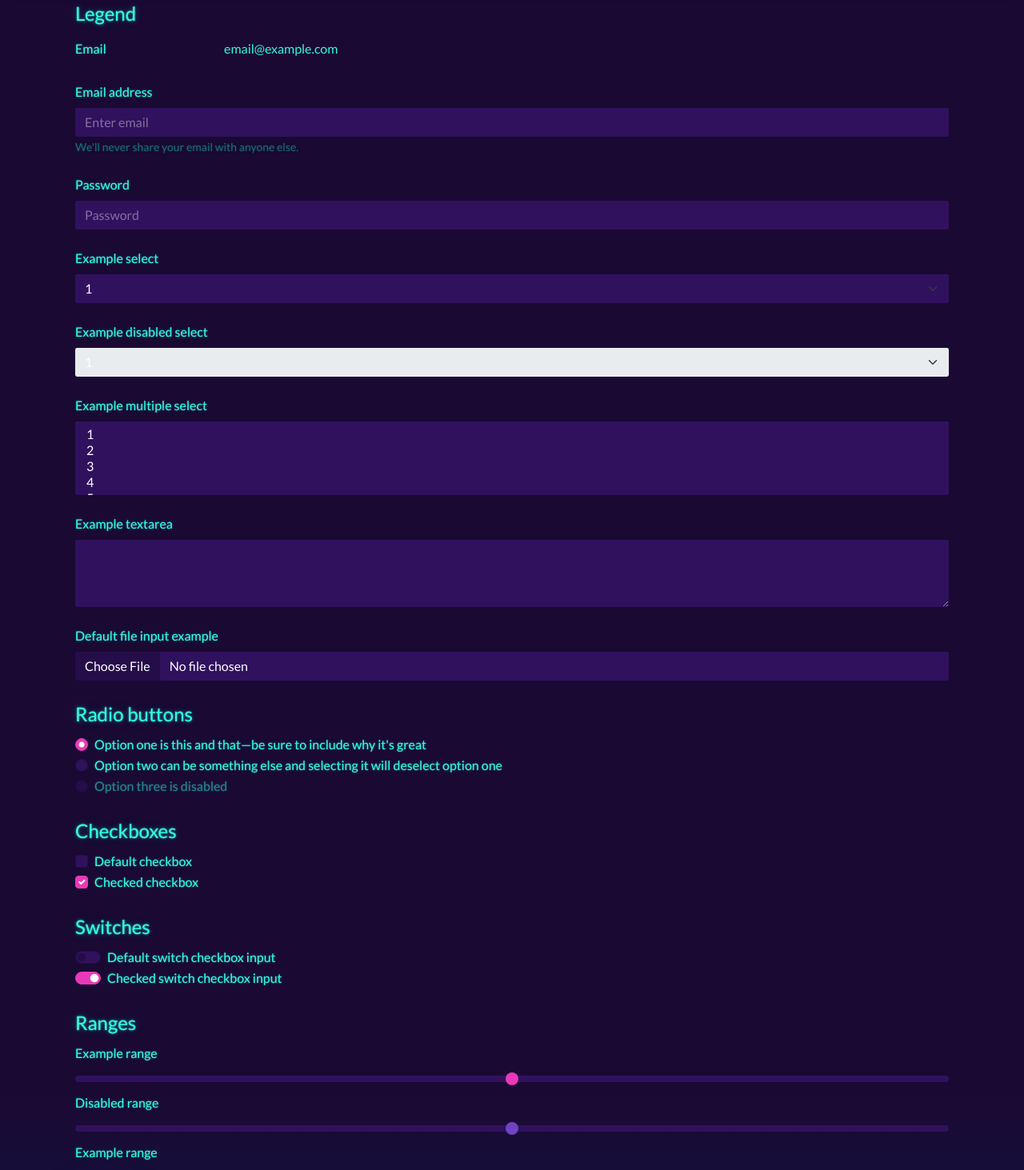
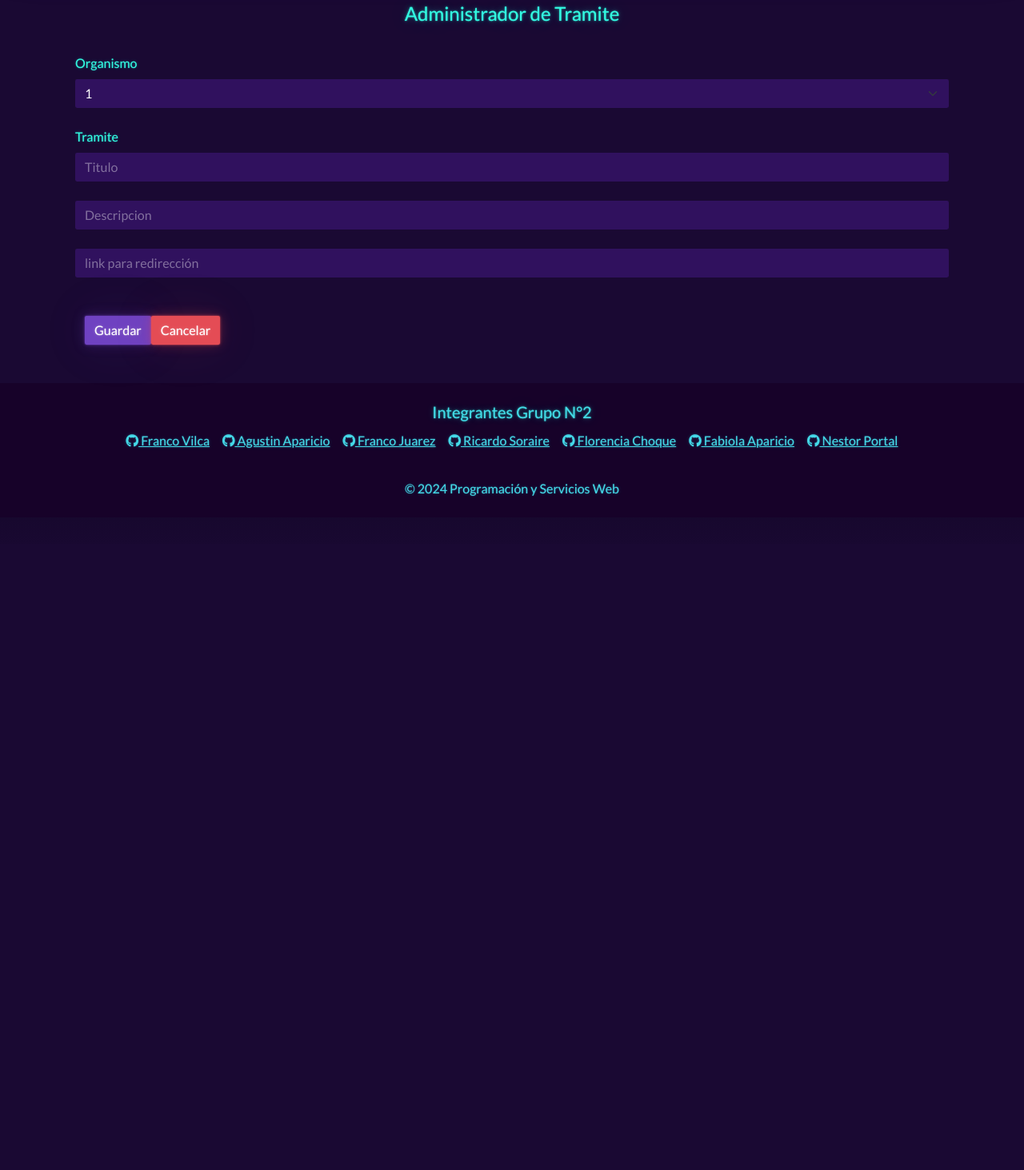
Before and after one commit to jorgeagustinaparicio/desarrollo-frontend-tramitar, an Angular app in the folder TramitAR/: page /admin/tramite in a window 1280 px wide. Shown: the part 120-1583 px from the top of the page at 80% size. After the commit the page ends 800 px from the top, so only its background shows below. Built offline with nearby package versions, Linux system fonts and the light colour scheme.

Commit message:
"Updated card component CSS and HTML, footer component HTML, navbar component CSS, and nuevo component HTML."

```diff
--- a/TramitAR/src/app/components/card/card.component.html
+++ b/TramitAR/src/app/components/card/card.component.html
@@ -1,19 +1,11 @@
-<!-- <div class="card">
-    <img [src]="organism.imagen" class="card-img-top img-fluid" alt="...">
-    <h5 class="card-title">{{ organism.nombre }}</h5>
-    <ul>
-        <li *ngFor="let procedure of procedures">{{ procedure.nombre }}</li>
-    </ul>
-</div> -->
-
-<div class="card border-primary mb-3" style="width: 18rem;">
-    <img [src]="organism.imagen" class="card-img-top img-fluid" alt="...">
+<div class="card border-primary mb-3 ov-card-grid" style="width: 18rem;">
+    <img [src]="organism.imagen" class="card-img-top img-fluid ov-card-blur" alt="...">
     <div class="card-body">
         <h5 class="card-title">{{ organism.nombre }}</h5>
         <div class="accordion" [id]="'accordionExample' + organism.id">
             <div class="accordion-item">
                 <h2 class="accordion-header" [id]="'heading' + organism.id">
-                    <button class="accordion-button" type="button" data-bs-toggle="collapse"
+                    <button class="accordion-button collapsed" type="button" data-bs-toggle="collapse"
                         [attr.data-bs-target]="'#collapse' + organism.id" aria-expanded="true"
                         [attr.aria-controls]="'collapse' + organism.id">
                         Trámites
--- a/TramitAR/src/app/components/footer/footer.component.html
+++ b/TramitAR/src/app/components/footer/footer.component.html
@@ -30,13 +30,13 @@
                         </a>
                     </li>
                     <li class="mx-2 my-1">
-                        <a href="https://github.com/integrante6" class="text-light">
-                            <i class="fab fa-github"></i> Integrante 6
+                        <a href="http://github.com/FabiolaAparicio24" class="text-light">
+                            <i class="fab fa-github"></i> Fabiola Aparicio
                         </a>
                     </li>
                     <li class="mx-2 my-1">
-                        <a href="https://github.com/integrante7" class="text-light">
-                            <i class="fab fa-github"></i> Integrante 7
+                        <a href="https://github.com/Nestormarcelo" class="text-light">
+                            <i class="fab fa-github"></i> Nestor Portal
                         </a>
                     </li>
                 </ul>
--- a/TramitAR/src/app/components/nuevo/nuevo.component.html
+++ b/TramitAR/src/app/components/nuevo/nuevo.component.html
@@ -1,29 +1,11 @@
 <div class="container pt-5">
     <form>
         <fieldset>
-            <legend>Legend</legend>
-            <div class="row">
-                <label for="staticEmail" class="col-sm-2 col-form-label">Email</label>
-                <div class="col-sm-10">
-                    <input type="text" readonly="" class="form-control-plaintext" id="staticEmail"
-                        value="email@example.com">
-                </div>
-            </div>
+            <legend class="text-center">Administrador de Tramite</legend>
+            <br>
             <div>
-                <label for="exampleInputEmail1" class="form-label mt-4">Email address</label>
-                <input type="email" class="form-control" id="exampleInputEmail1" aria-describedby="emailHelp"
-                    placeholder="Enter email">
-                <small id="emailHelp" class="form-text text-muted">We'll never share your email with anyone
-                    else.</small>
-            </div>
-            <div>
-                <label for="exampleInputPassword1" class="form-label mt-4">Password</label>
-                <input type="password" class="form-control" id="exampleInputPassword1" placeholder="Password"
-                    autocomplete="off">
-            </div>
-            <div>
-                <label for="exampleSelect1" class="form-label mt-4">Example select</label>
-                <select class="form-select" id="exampleSelect1">
+                <label for="exampleSelect1" class="form-label mt-4">Organismo</label>
+                <select class="form-select" id="exampleDisabledSelect1">
                     <option>1</option>
                     <option>2</option>
                     <option>3</option>
@@ -32,93 +14,22 @@
                 </select>
             </div>
             <div>
-                <label for="exampleSelect1" class="form-label mt-4">Example disabled select</label>
-                <select class="form-select" id="exampleDisabledSelect1" disabled="">
-                    <option>1</option>
-                    <option>2</option>
-                    <option>3</option>
-                    <option>4</option>
-                    <option>5</option>
-                </select>
+                <label class="form-label mt-4">Tramite</label>
+                <input type="texto" class="form-control" id="exampleInputEmail1" placeholder="Titulo">
             </div>
+            <br>
             <div>
-                <label for="exampleSelect2" class="form-label mt-4">Example multiple select</label>
-                <select multiple="" class="form-select" id="exampleSelect2">
-                    <option>1</option>
-                    <option>2</option>
-                    <option>3</option>
-                    <option>4</option>
-                    <option>5</option>
-                </select>
+                <input type="text" class="form-control" id="exampleInputPassword1" placeholder="Descripcion">
             </div>
+            <br>
             <div>
-                <label for="exampleTextarea" class="form-label mt-4">Example textarea</label>
-                <textarea class="form-control" id="exampleTextarea" rows="3"></textarea>
+                <input type="text" class="form-control" id="exampleInputPassword1" placeholder="link para redirección">
             </div>
-            <div>
-                <label for="formFile" class="form-label mt-4">Default file input example</label>
-                <input class="form-control" type="file" id="formFile">
+            <br><br>
+            <div class="container d-flex">
+                <button type="submit" class="btn btn-primary">Guardar</button>
+                <a href="admin" type="submit" class="btn btn-danger">Cancelar</a>
             </div>
-            <fieldset>
-                <legend class="mt-4">Radio buttons</legend>
-                <div class="form-check">
-                    <input class="form-check-input" type="radio" name="optionsRadios" id="optionsRadios1"
-                        value="option1" checked="">
-                    <label class="form-check-label" for="optionsRadios1">
-                        Option one is this and that—be sure to include why it's great
-                    </label>
-                </div>
-                <div class="form-check">
-                    <input class="form-check-input" type="radio" name="optionsRadios" id="optionsRadios2"
-                        value="option2">
-                    <label class="form-check-label" for="optionsRadios2">
-                        Option two can be something else and selecting it will deselect option one
-                    </label>
-                </div>
-                <div class="form-check disabled">
-                    <input class="form-check-input" type="radio" name="optionsRadios" id="optionsRadios3"
-                        value="option3" disabled="">
-                    <label class="form-check-label" for="optionsRadios3">
-                        Option three is disabled
-                    </label>
-                </div>
-            </fieldset>
-            <fieldset>
-                <legend class="mt-4">Checkboxes</legend>
-                <div class="form-check">
-                    <input class="form-check-input" type="checkbox" value="" id="flexCheckDefault">
-                    <label class="form-check-label" for="flexCheckDefault">
-                        Default checkbox
-                    </label>
-                </div>
-                <div class="form-check">
-                    <input class="form-check-input" type="checkbox" value="" id="flexCheckChecked" checked="">
-                    <label class="form-check-label" for="flexCheckChecked">
-                        Checked checkbox
-                    </label>
-                </div>
-            </fieldset>
-            <fieldset>
-                <legend class="mt-4">Switches</legend>
-                <div class="form-check form-switch">
-                    <input class="form-check-input" type="checkbox" id="flexSwitchCheckDefault">
-                    <label class="form-check-label" for="flexSwitchCheckDefault">Default switch checkbox input</label>
-                </div>
-                <div class="form-check form-switch">
-                    <input class="form-check-input" type="checkbox" id="flexSwitchCheckChecked" checked="">
-                    <label class="form-check-label" for="flexSwitchCheckChecked">Checked switch checkbox input</label>
-                </div>
-            </fieldset>
-            <fieldset>
-                <legend class="mt-4">Ranges</legend>
-                <label for="customRange1" class="form-label">Example range</label>
-                <input type="range" class="form-range" id="customRange1">
-                <label for="disabledRange" class="form-label">Disabled range</label>
-                <input type="range" class="form-range" id="disabledRange" disabled="">
-                <label for="customRange3" class="form-label">Example range</label>
-                <input type="range" class="form-range" min="0" max="5" step="0.5" id="customRange3">
-            </fieldset>
-            <button type="submit" class="btn btn-primary">Submit</button>
         </fieldset>
     </form>
 </div>
```
Also changed, not shown: TramitAR/src/app/components/card/card.component.css (+10 -0 lines), TramitAR/src/app/components/navbar/navbar.component.css (+7 -0 lines).
